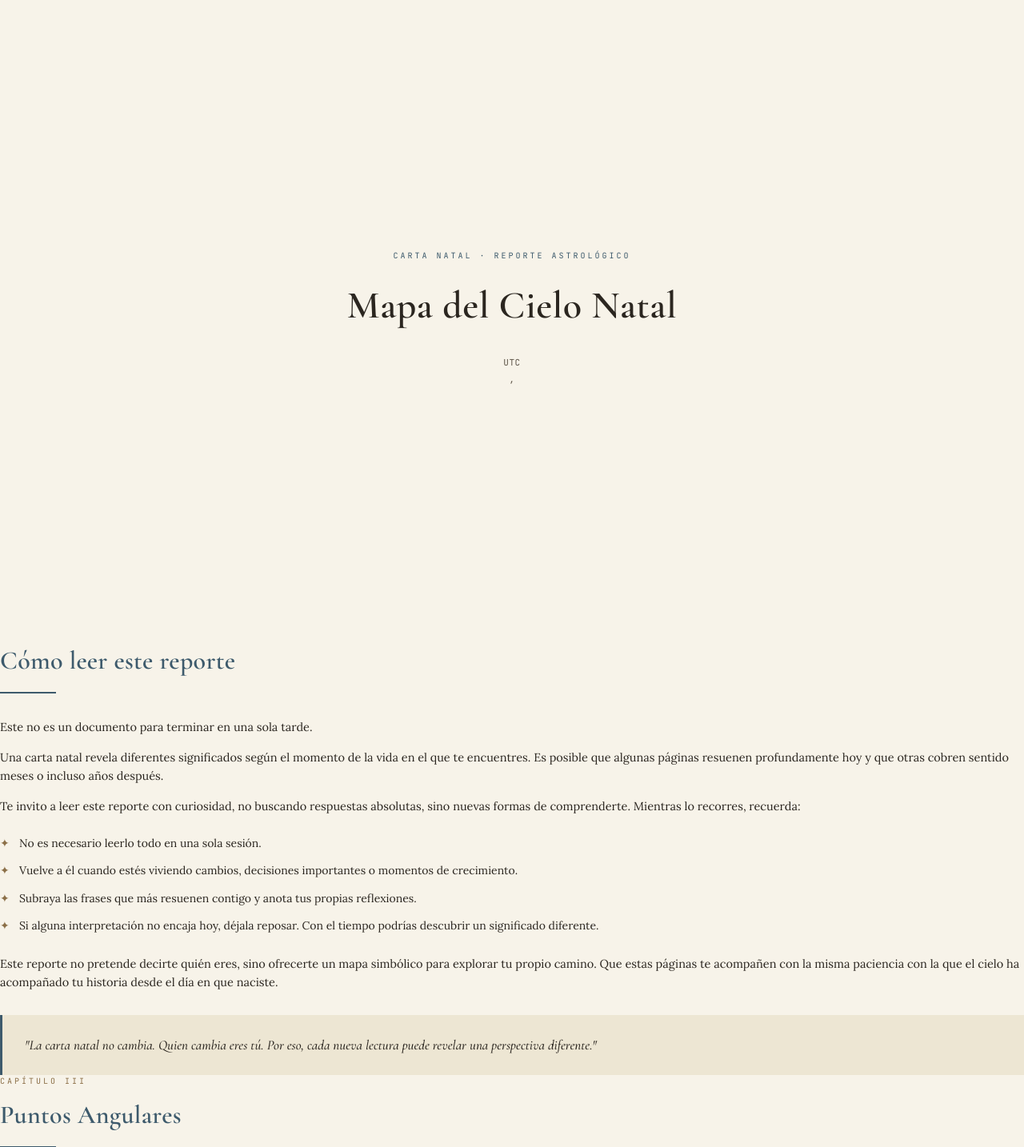
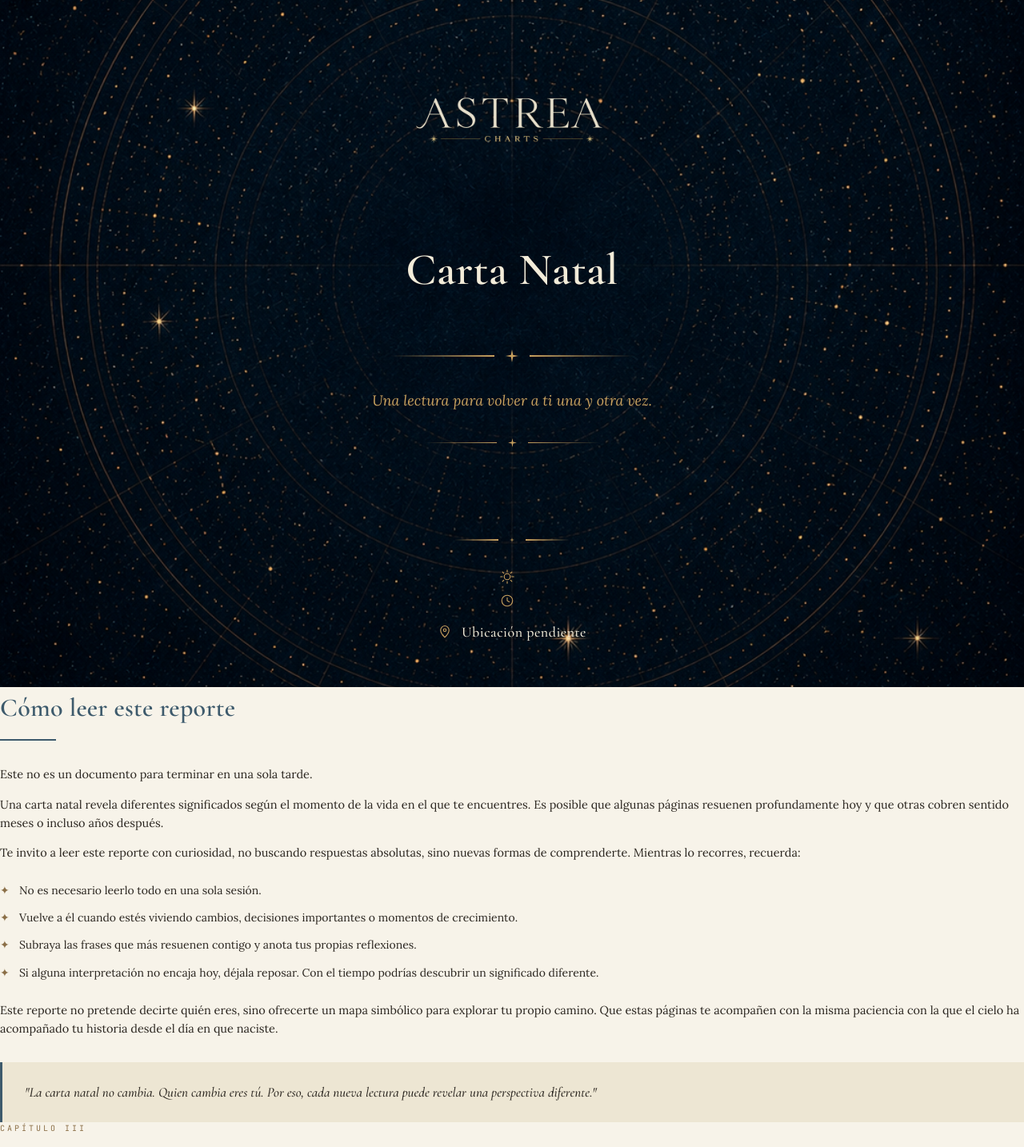
Before and after one commit to labs-Carla/astrea-API, a Python web app: template app/templates/carta_report.html in a window 1280 px wide. Shown: the top 1434 px of the page at 80% size. Run offline with Jinja, Linux system fonts and the light colour scheme; the template is opened without the code that fills it, so the values that code supplies are empty.

Commit message:
feat: rediseño de portada con fondo nocturno, wordmark y datos de nacimiento
- Fondo de portada: imagen nocturna con constelaciones (assets/fondo_portada_nocturno.png)
- Wordmark Astrea Charts incrustado (assets/astrea-wm-crema.png)
- Nuevo campo obligatorio 'nombre' en DatosNacimiento, propagado en
  los 4 puntos donde se construye metadata en endpoints.py
- Nombre partido automáticamente en 2 líneas (split de palabras a la mitad)
- Metadata simplificada a fecha/hora/lugar con iconos SVG (sol/reloj/pin),
  se quitan coordenadas y timestamp UTC de la portada
- Divisores línea-estrella-línea con 3 tamaños jerárquicos (grande/mediano/pequeño)
- Colores dedicados --portada-crema y --portada-dorado, solo aplican
  dentro de .portada; resto del reporte no se modifica

Nota: el campo 'lugar' queda como placeholder 'Ubicación pendiente' hasta
implementar geocodificación (ciudad -> lat/lon), que será el siguiente
trabajo en una rama separada.

```diff
--- a/app/api/endpoints.py
+++ b/app/api/endpoints.py
@@ -36,6 +36,7 @@ def generar_carta_natal(datos: DatosNacimiento):
 
         return {
             "metadata": {
+                "nombre": datos.nombre,
                 "fecha_hora_local": datos.fecha_hora_local.isoformat(),
                 "fecha_hora_utc": fecha_utc.isoformat(),
                 "dia_juliano": dia_juliano,
@@ -66,6 +67,7 @@ def generar_carta_natal_html(datos: DatosNacimiento, db: Session = Depends(get_d
 
         calculo, interpretacion = deserializar_carta(carta_existente)
         metadata = {
+            "nombre": datos.nombre,
             "fecha_hora_local": datos.fecha_hora_local.isoformat(),
             "fecha_hora_utc": calculo.get("fecha_hora_utc", ""),
             "latitud": datos.latitud,
@@ -89,6 +91,7 @@ async def generar_carta_natal_pdf(datos: DatosNacimiento, db: Session = Depends(
         if carta_existente is not None:
             calculo, interpretacion = deserializar_carta(carta_existente)
             metadata = {
+                "nombre": datos.nombre,
                 "fecha_hora_local": datos.fecha_hora_local.isoformat(),
                 "fecha_hora_utc": calculo.get("fecha_hora_utc", ""),
                 "latitud": datos.latitud,
@@ -114,6 +117,7 @@ async def generar_carta_natal_pdf(datos: DatosNacimiento, db: Session = Depends(
             elementos_y_modalidades = calcular_elementos_y_modalidades(posiciones)
 
             metadata = {
+                "nombre": datos.nombre,
                 "fecha_hora_local": datos.fecha_hora_local.isoformat(),
                 "fecha_hora_utc": fecha_utc.isoformat(),
                 "latitud": datos.latitud,
--- a/app/models/schemas.py
+++ b/app/models/schemas.py
@@ -3,6 +3,10 @@ from datetime import datetime
 
 
 class DatosNacimiento(BaseModel):
+    nombre: str = Field(
+        ..., min_length=2, max_length=150,
+        description="Nombre completo de la persona, para mostrar en la portada del reporte"
+    )
     fecha_hora_local: datetime = Field(
         ...,
         description="Fecha y hora local de nacimiento, sin zona horaria. Ej: 2000-08-25T14:50:00"
--- a/app/templates/carta_report.html
+++ b/app/templates/carta_report.html
@@ -14,6 +14,8 @@
     --azul: #3D5A6C;
     --ocre: #8B6F47;
     --linea: #C4B8A0;
+    --portada-crema: #F3ECD9;
+    --portada-dorado: #C9A15F;
   }
 
   * { box-sizing: border-box; }
@@ -70,6 +72,118 @@
     justify-content: center;
     text-align: center;
     padding: 50px 55px;
+    background-image: url('assets/fondo_portada_nocturno.png');
+    background-size: cover;
+    background-position: center;
+    background-repeat: no-repeat;
+  }
+
+  .portada-wordmark {
+    width: 320px;
+    height: auto;
+    margin-bottom: 30px;
+  }
+
+  .portada .titulo-principal {
+    color: var(--portada-crema);
+    font-size: 56px;
+  }
+
+  .portada-divisor {
+    display: flex;
+    align-items: center;
+    justify-content: center;
+    gap: 14px;
+    margin: 34px 0;
+  }
+
+  .portada-divisor::before {
+    content: "";
+    height: 1.5px;
+    background: linear-gradient(to left, var(--portada-dorado), transparent);
+  }
+
+  .portada-divisor::after {
+    content: "";
+    height: 1.5px;
+    background: linear-gradient(to right, var(--portada-dorado), transparent);
+  }
+
+  .portada-divisor--grande::before,
+  .portada-divisor--grande::after {
+    width: 130px;
+  }
+
+  .portada-divisor--grande .portada-divisor-estrella {
+    width: 16px;
+    height: 16px;
+  }
+
+  .portada-divisor--mediano::before,
+  .portada-divisor--mediano::after {
+    width: 90px;
+  }
+
+  .portada-divisor--mediano .portada-divisor-estrella {
+    width: 11px;
+    height: 11px;
+  }
+
+  .portada-divisor--pequeno::before,
+  .portada-divisor--pequeno::after {
+    width: 55px;
+  }
+
+  .portada-divisor--pequeno .portada-divisor-estrella {
+    width: 6px;
+    height: 6px;
+  }
+
+  .portada-divisor-estrella {
+    flex-shrink: 0;
+  }
+
+  .portada .tagline {
+    font-family: 'Lora', serif;
+    font-style: italic;
+    font-size: 18px;
+    color: var(--portada-dorado);
+    margin: 0;
+    line-height: 1.5;
+  }
+
+  .portada-nombre {
+    font-family: 'Cormorant Garamond', serif;
+    font-weight: 500;
+    font-size: 30px;
+    color: var(--portada-crema);
+    line-height: 1.5;
+    margin: 0;
+  }
+
+  .portada .metadata {
+    display: flex;
+    flex-direction: column;
+    align-items: center;
+    gap: 12px;
+  }
+
+  .portada .metadata-fila {
+    display: flex;
+    align-items: center;
+    gap: 12px;
+  }
+
+  .portada-icono {
+    width: 18px;
+    height: 18px;
+    flex-shrink: 0;
+  }
+
+  .portada .metadata-valor {
+    font-family: 'Cormorant Garamond', serif;
+    font-size: 18px;
+    color: var(--portada-crema);
   }
 
   .eyebrow {
@@ -494,12 +608,56 @@
 <body>
 
   <div class="portada">
-    <div class="eyebrow">Carta Natal · Reporte Astrológico</div>
-    <h1 class="titulo-principal">Mapa del Cielo Natal</h1>
+    <img class="portada-wordmark" src="assets/astrea-wm-crema.png" alt="Astrea Charts">
+
+    <h1 class="titulo-principal">Carta Natal</h1>
+
+    <div class="portada-divisor portada-divisor--grande">
+      <svg class="portada-divisor-estrella" viewBox="0 0 24 24" xmlns="http://www.w3.org/2000/svg">
+        <path d="M12 0 L14 10 L24 12 L14 14 L12 24 L10 14 L0 12 L10 10 Z" fill="#C9A15F"/>
+      </svg>
+    </div>
+
+    <p class="tagline">Una lectura para volver a ti una y otra vez.</p>
+
+    <div class="portada-divisor portada-divisor--mediano">
+      <svg class="portada-divisor-estrella" viewBox="0 0 24 24" xmlns="http://www.w3.org/2000/svg">
+        <path d="M12 0 L14 10 L24 12 L14 14 L12 24 L10 14 L0 12 L10 10 Z" fill="#C9A15F"/>
+      </svg>
+    </div>
+
+    {% set palabras_nombre = metadata.nombre.split(" ") %}
+    {% set mitad = (palabras_nombre|length / 2)|round(0, 'ceil')|int %}
+    <p class="portada-nombre">{{ palabras_nombre[:mitad]|join(" ") }}<br>{{ palabras_nombre[mitad:]|join(" ") }}</p>
+
+    <div class="portada-divisor portada-divisor--pequeno">
+      <svg class="portada-divisor-estrella" viewBox="0 0 24 24" xmlns="http://www.w3.org/2000/svg">
+        <path d="M12 0 L14 10 L24 12 L14 14 L12 24 L10 14 L0 12 L10 10 Z" fill="#C9A15F"/>
+      </svg>
+    </div>
+
     <div class="metadata">
-      <span>{{ metadata.fecha_hora_local }}</span>
-      <span>UTC {{ metadata.fecha_hora_utc }}</span>
-      <span>{{ metadata.latitud }}, {{ metadata.longitud }}</span>
+      <div class="metadata-fila">
+        <svg class="portada-icono" viewBox="0 0 24 24" fill="none" xmlns="http://www.w3.org/2000/svg">
+          <circle cx="12" cy="12" r="5" stroke="#C9A15F" stroke-width="1.5"/>
+          <path d="M12 1v3M12 20v3M4.2 4.2l2.1 2.1M17.7 17.7l2.1 2.1M1 12h3M20 12h3M4.2 19.8l2.1-2.1M17.7 6.3l2.1-2.1" stroke="#C9A15F" stroke-width="1.5" stroke-linecap="round"/>
+        </svg>
+        <span class="metadata-valor">{{ metadata.fecha_hora_local.split("T")[0] }}</span>
+      </div>
+      <div class="metadata-fila">
+        <svg class="portada-icono" viewBox="0 0 24 24" fill="none" xmlns="http://www.w3.org/2000/svg">
+          <circle cx="12" cy="12" r="9" stroke="#C9A15F" stroke-width="1.5"/>
+          <path d="M12 7v5l3.5 2" stroke="#C9A15F" stroke-width="1.5" stroke-linecap="round"/>
+        </svg>
+        <span class="metadata-valor">{{ metadata.fecha_hora_local.split("T")[1] }}</span>
+      </div>
+      <div class="metadata-fila">
+        <svg class="portada-icono" viewBox="0 0 24 24" fill="none" xmlns="http://www.w3.org/2000/svg">
+          <path d="M12 21s7-6.5 7-12a7 7 0 1 0-14 0c0 5.5 7 12 7 12Z" stroke="#C9A15F" stroke-width="1.5"/>
+          <circle cx="12" cy="9" r="2.3" stroke="#C9A15F" stroke-width="1.5"/>
+        </svg>
+        <span class="metadata-valor">Ubicación pendiente</span>
+      </div>
     </div>
   </div>
 
```
Also changed, not shown: app/templates/assets/astrea-wm-crema.png (added), app/templates/assets/astrea-wordmark-negro.png (added), app/templates/assets/fondo_portada_nocturno.png (added).
